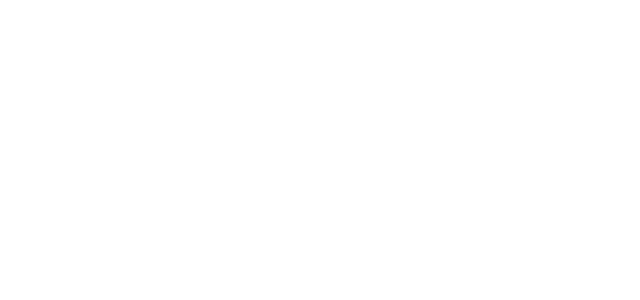
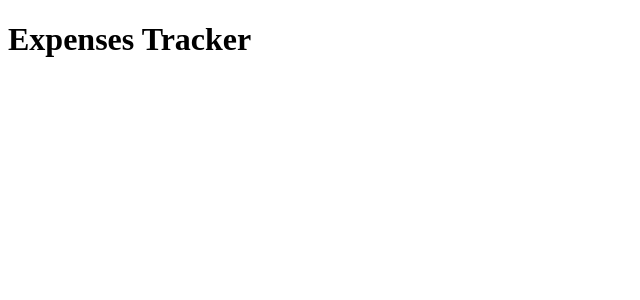
Before and after one commit to Drewsup123/expenses-tracker, a React (Create React App) app in the folder tracker/: page / in a window 1280 px wide. Shown: the top 300 px of the page, without its empty margins (0-640 px from the left). Built offline with nearby package versions, Linux system fonts and the light colour scheme.

Commit message:
added appview file

```diff
--- a/tracker/public/index.html
+++ b/tracker/public/index.html
@@ -19,7 +19,7 @@
       work correctly both with client-side routing and a non-root public URL.
       Learn how to configure a non-root public URL by running `npm run build`.
     -->
-    <title>React App</title>
+    <title>Expenses Tracker</title>
   </head>
   <body>
     <noscript>
--- a/tracker/src/App.js
+++ b/tracker/src/App.js
@@ -1,12 +1,11 @@
 import React, { Component } from 'react';
+import AppView from './views/AppView'
 
 class App extends Component {
   render() {
     return (
       <div className="App">
-        <header className="App-header">
-
-        </header>
+        <AppView />
       </div>
     );
   }
--- /dev/null
+++ b/tracker/src/views/AppView.js
@@ -0,0 +1,13 @@
+import React from 'react';
+
+class AppView extends React.Component{
+    render(){
+        return(
+            <header className="App-header">
+                <h1>Expenses Tracker</h1>
+            </header>
+        )
+    }
+}
+
+export default AppView;
```
